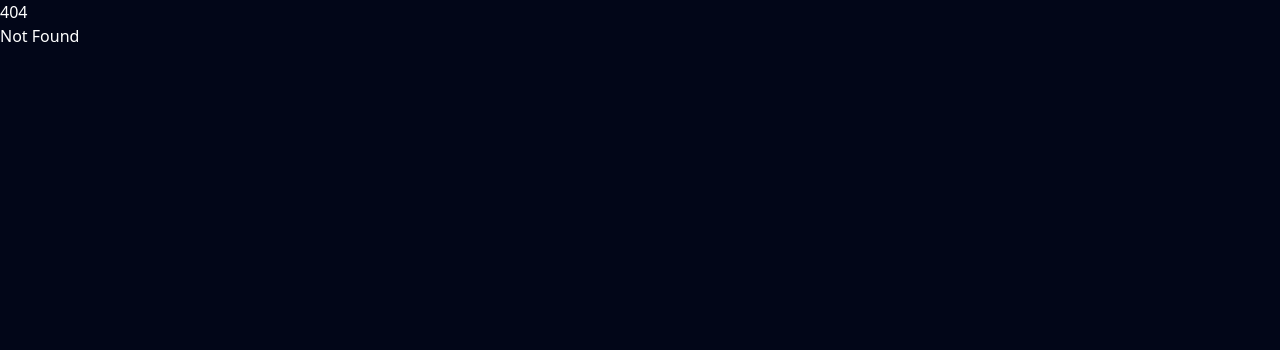
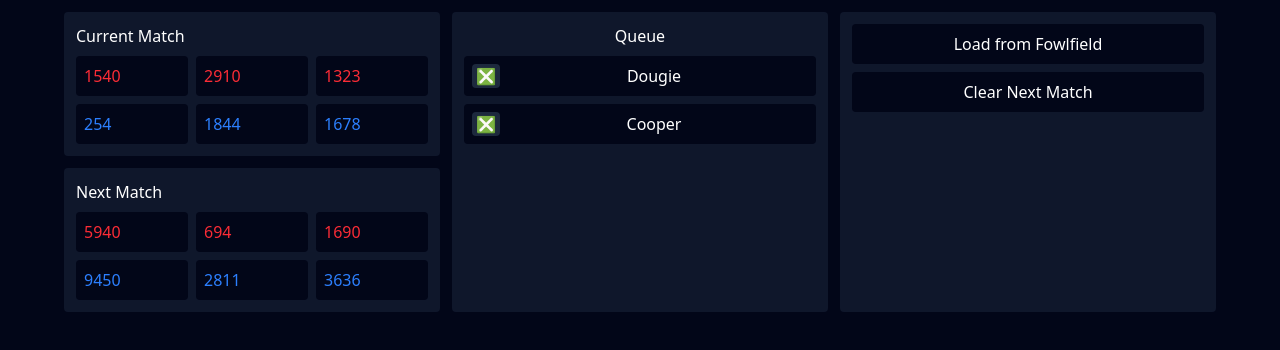
Before and after one commit to flamingchickens1540/chaotic-chickens, a SvelteKit app: page /admin in a window 1280 px wide. Before the commit this address had no page. Shown: the top 350 px of the page. Built offline with nearby package versions, Linux system fonts and the light colour scheme.

Commit message:
feat: admin page skeleton

```diff
--- /dev/null
+++ b/src/routes/admin/+page.svelte
@@ -0,0 +1,75 @@
+<script lang="ts">
+    let scout_queue: Array<string> = $state([
+        "Dougie",
+        "Cooper",
+    ])
+
+    let current_match: Array<{team: number, color: string}> = [
+        { team: 1540, color: "red" },
+        { team: 2910, color: "red" },
+        { team: 1323, color: "red" },
+        { team: 254, color: "blue" },
+        { team: 1844, color: "blue" },
+        { team: 1678, color: "blue" },
+    ]
+
+    let next_match: Array<{team: number, color: string}> = [
+        { team: 5940, color: "red" },
+        { team: 694, color: "red" },
+        { team: 1690, color: "red" },
+        { team: 9450, color: "blue" },
+        { team: 2811, color: "blue" },
+        { team: 3636, color: "blue" },
+    ]
+
+
+
+    function remove_scout(i: number) {
+        scout_queue.splice(i, 1)
+    }
+
+</script>
+
+<div class="grid grid-cols-3 gap-3 m-auto mt-3 w-6xl">
+    <div class="col-span-1 grid grid-rows-2 gap-3">
+        <div class="row-span-1 bg-slate-900 p-3 rounded">
+            Current Match
+            <div class="grid grid-cols-3 gap-2 grid-rows-2 rounded mt-2">
+                {#each current_match as {team, color} }
+                    <div class="col-span-1 row-span-1 bg-slate-950 p-2 rounded {color == "red" ? "text-red-500" : "text-blue-500"}">
+                        {team}
+                    </div>
+                {/each}
+            </div>
+        </div>
+        <div class="row-span-1 bg-slate-900 p-3 rounded">
+            Next Match
+            <div class="grid grid-cols-3 gap-2 grid-rows-2 rounded mt-2">
+                {#each next_match as {team, color} }
+                    <div class="col-span-1 row-span-1 bg-slate-950 p-2 rounded {color == "red" ? "text-red-500" : "text-blue-500"}">
+                        {team}
+                    </div>
+                {/each}
+            </div>
+        </div>
+    </div>
+    <div class="col-span-1 bg-slate-900 rounded text-center p-3">
+        Queue
+        {#if scout_queue.length > 0}
+            {#each scout_queue as scout, i}
+                <div class="bg-slate-950 rounded mt-2 p-2 grid grid-cols-12">
+                    <button class="bg-slate-800 rounded col-span-1" onclick={() => remove_scout(i)}>❎</button>
+                    <span class="col-span-11">
+                        {scout}
+                    </span>
+                </div>
+            {/each}
+        {:else}
+            <div class="bg-slate-950 rounded mt-2 p-2">Queue is empty</div>
+        {/if}
+    </div>
+    <div class="col-span-1 bg-slate-900 rounded text-center p-3">
+        <button class="bg-slate-950 rounded p-1 w-full p-2 mb-2" onclick={() => console.log("PLACEHOLDER")}>Load from Fowlfield</button>
+        <button class="bg-slate-950 rounded p-1 w-full p-2" onclick={() => console.log("PLACEHOLDER")}>Clear Next Match</button>
+    </div>
+</div>
```
Also changed, not shown: package.json (+22 -22 lines), src/routes/admin/+layout.ts (added), src/routes/admin/+page.ts (added), 1 other file (tests, documents, lock files or other folders).
